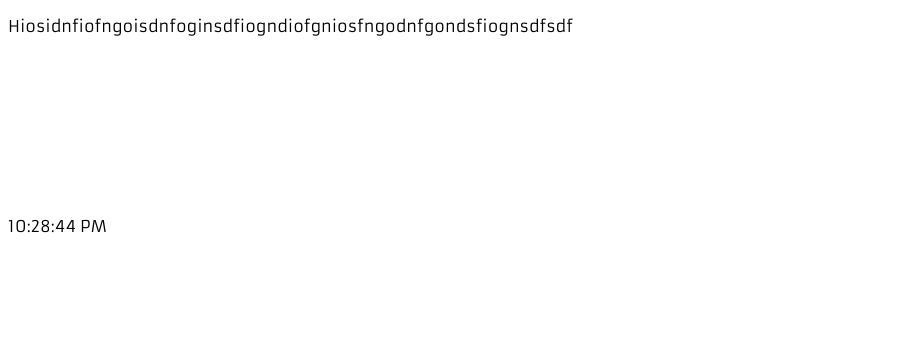
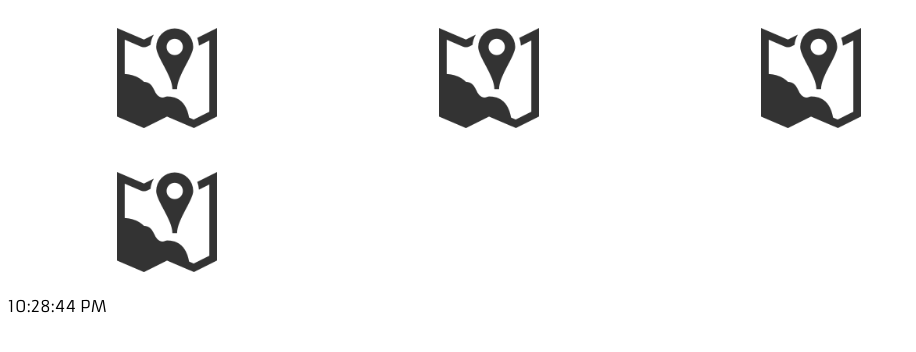
Before and after one commit to JustinJmnz/Smart-Mirror, a plain HTML site: page Application/HTML/index.html in a window 1280 px wide. Shown: the whole page, without its empty margins (0-916 px from the left). Drawn offline with Linux system fonts and the light colour scheme.

Commit message:
Created top bar of structure

```diff
--- a/Application/CSS/index.css
+++ b/Application/CSS/index.css
@@ -9,12 +9,20 @@ body {
     width: 100%;
     height: 100%;
 }
-#section-1 {
+#section-top {
     height: 25%;
 }
-#section-2 {
+#section-middle {
     height: 50%;
 }
-#section-3 {
+#section-bottom {
     height: 25%;
 }
+
+.widget {
+    width: 22%;
+    display: inline-block;
+    margin: 10px;
+    padding: 10px;
+    text-align: center;
+}
--- a/Application/HTML/index.html
+++ b/Application/HTML/index.html
@@ -17,14 +17,54 @@
 </head>
 <body>
     <div id="main-container">
-        <div id="section-1">
-            <p>Hiosidnfiofngoisdnfoginsdfiogndiofgniosfngodnfgondsfiognsdfsdf</p>
+        <div id="section-top">
+            <div class="widget">
+                <img src="../../Resources/Pictures/maps-icon.png" height="100px" width="100px"/>
+            </div>
+            <div class="widget">
+                <img src="../../Resources/Pictures/maps-icon.png" height="100px" width="100px" />
+            </div>
+            <div class="widget">
+                <img src="../../Resources/Pictures/maps-icon.png" height="100px" width="100px"/>
+            </div>
+            <div class="widget">
+                <img src="../../Resources/Pictures/maps-icon.png" height="100px" width="100px"/>
+            </div>
         </div>
-        <div id="section-2">
-
+        <div id="section-middle">
+            <div id="pane-left">
+                <div class="widget">
+                    <!-- <img src="../../Resources/Pictures/maps-icon.png" height="100px" width="100px"/> -->
+                </div>
+                <div class="widget">
+                    <!-- <img src="../../Resources/Pictures/maps-icon.png" height="100px" width="100px"/> -->
+                </div>
+            </div>
+            <div id="pane-middle">
+                <!-- <img src="../../Resources/Pictures/maps-icon.png" height="100px" width="100px"/> -->
+            </div>
+            <div id="pane-right">
+                <div class="widget">
+                    <!-- <img src="../../Resources/Pictures/maps-icon.png"  height="100px" width="100px"/> -->
+                </div>
+                <div class="widget">
+                    <!-- <img src="../../Resources/Pictures/maps-icon.png" height="100px" width="100px"/> -->
+                </div>
+            </div>
         </div>
-        <div id="section-3">
-
+        <div id="section-bottom">
+            <div class="widget">
+                <!-- <img src="../../Resources/Pictures/maps-icon.png" height="100px" width="100px"/> -->
+            </div>
+            <div class="widget">
+                <!-- <img src="../../Resources/Pictures/maps-icon.png" height="100px" width="100px"/> -->
+            </div>
+            <div class="widget">
+                <!-- <img src="../../Resources/Pictures/maps-icon.png" height="100px" width="100px"/> -->
+            </div>
+            <div class="widget">
+                <!-- <img src="../../Resources/Pictures/maps-icon.png" height="100px" width="100px"/> -->
+            </div>
         </div>
     </div>
 </body>
--- a/Application/JavaScript/index.js
+++ b/Application/JavaScript/index.js
@@ -4,32 +4,18 @@ $(function () { // Main Function
     startListening();
 
     var mainContainer = $('#main-container');
-    var section1 = $('#section-1');
-    var section2 = $('#section-2');
-    var section3 = $('#section-3');
+    var sectionTop = $('#section-top');
+    var sectionMiddle = $('#section-middle');
+    var sectionBottom = $('#section-bottom');
+    var paneLeft = $('#pane-left');
+    var paneMiddle = $('#pane-middle');
+    var paneRight = $('#pane-right');
 
-    section2.append(getTimeDiv());
+    sectionMiddle.append(getTimeDiv());
 
-    function startListening() {
-        console.log('inside function');
-        if (annyang) {
-            console.log('inside if');
-            // Let's define a command.
-            var commands = {
-                'hi': function () { console.log('you said hi'); }
-            };
-            console.log('Set up commands');
-
-            // Add our commands to annyang
-            annyang.addCommands(commands);
-            console.log('added commands');
-            //https://www.talater.com/annyang/ for more examples
-            // Start listening.
-            annyang.start();
-            console.log('Started Listening');
-        }
-    }
+    // Creates a div with the time in it
     function getTimeDiv() {
+        console.log('Creating time divs');
         var timeDiv = $('<div></div>');
         timeDiv.append('<p id="time"></p>');
         setInterval(function() {
@@ -37,4 +23,18 @@ $(function () { // Main Function
         }, 1000);
         return timeDiv;
     }
+    // Starts the Speech to text
+    function startListening() {
+        if (annyang) {
+            // Let's define a command.
+            var commands = {
+                'hi': function () { console.log('you said hi'); }
+            };
+            // Add our commands to annyang
+            annyang.addCommands(commands);
+            //https://www.talater.com/annyang/ for more examples
+            // Start listening.
+            annyang.start();
+        }
+    }
 });
```
Also changed, not shown: Resources/Pictures/maps-icon.png (added).
